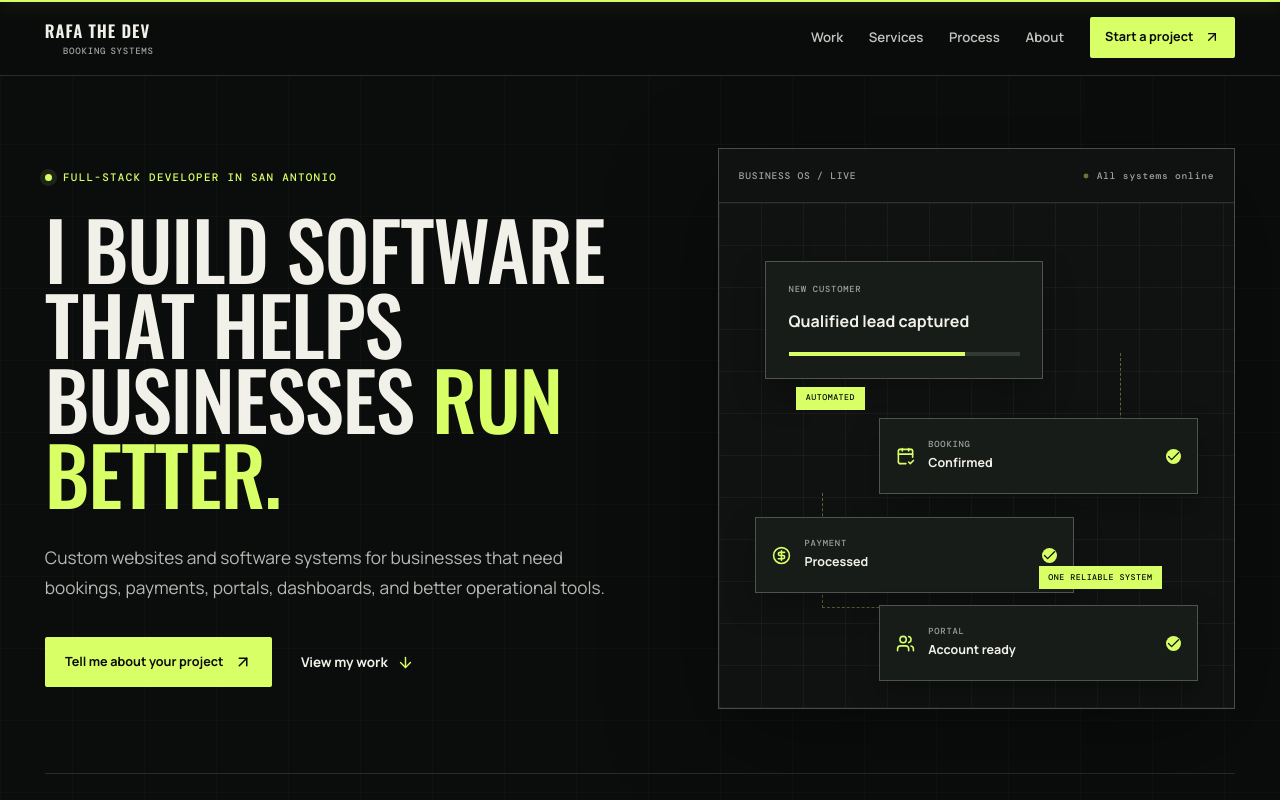
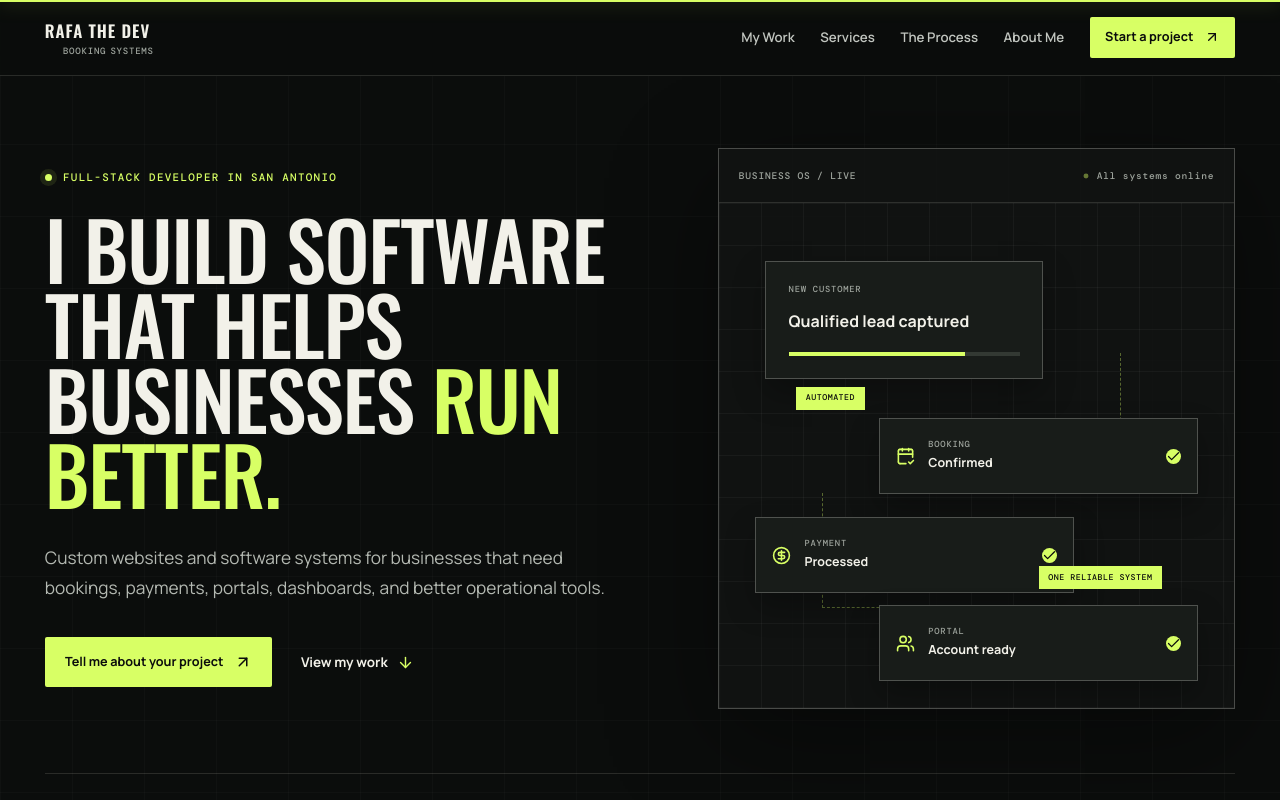
Before and after one commit to webdevRafa/rafa-the-dev, a React (Vite) app: page / in a window 1280 px wide. Shown: the top 800 px of the page. Built offline with nearby package versions, Linux system fonts and the light colour scheme.

Commit message:
Refine navigation wording

```diff
--- a/src/App.tsx
+++ b/src/App.tsx
@@ -396,10 +396,10 @@ function App() {
         </motion.a>
 
         <nav className={`nav-links items-center ${menuOpen ? 'is-open' : ''}`} aria-label="Main navigation">
-          <a href="#work" onClick={closeMenu}>Work</a>
+          <a href="#work" onClick={closeMenu}>My Work</a>
           <a href="#services" onClick={closeMenu}>Services</a>
-          <a href="#process" onClick={closeMenu}>Process</a>
-          <a href="#about" onClick={closeMenu}>About</a>
+          <a href="#process" onClick={closeMenu}>The Process</a>
+          <a href="#about" onClick={closeMenu}>About Me</a>
           <a
             className="instagram-link mobile-instagram"
             href="https://www.instagram.com/rafathedev/"
@@ -747,7 +747,7 @@ function App() {
         <section className="work-section section mx-auto max-w-[1400px]" id="work">
           <Reveal className="section-heading grid items-end">
             <div>
-              <p className="section-kicker">SELECTED WORK</p>
+              <p className="section-kicker">PROOF OF CONCEPT</p>
               <h2>Systems designed around real problems.</h2>
             </div>
             <p>
@@ -1136,9 +1136,10 @@ function App() {
             </span>
           </a>
           <div className="footer-links flex flex-wrap justify-end">
-            <a href="#work">Work</a>
+            <a href="#work">My Work</a>
             <a href="#services">Services</a>
-            <a href="#about">About</a>
+            <a href="#process">The Process</a>
+            <a href="#about">About Me</a>
             <a href="#contact">Contact</a>
             <a href="https://www.instagram.com/rafathedev/" target="_blank" rel="noreferrer">
               Instagram <ArrowUpRight size={14} />
```
